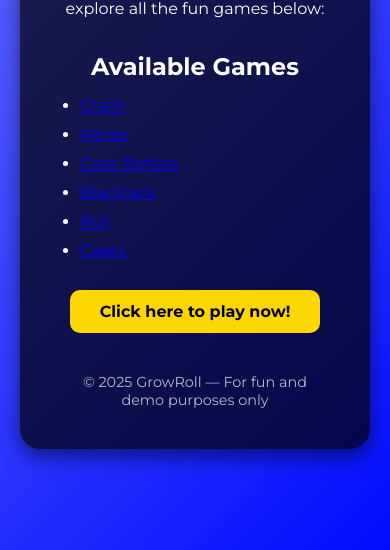
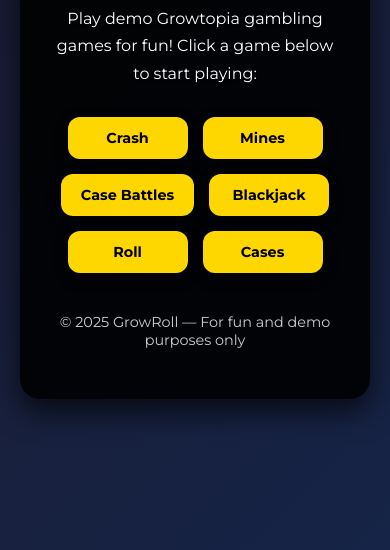
Before and after one commit to playgrowroll/playgrowroll.github.io, a plain HTML site: page index.html in a window 390 px wide. Shown: the part 294-844 px from the top of the page. Drawn offline with Linux system fonts and the light colour scheme.

Commit message:
Update index.html

```diff
--- a/index.html
+++ b/index.html
@@ -9,12 +9,12 @@
   <meta name="robots" content="index, follow">
   <link href="https://fonts.googleapis.com/css2?family=Montserrat:wght@400;600;700&display=swap" rel="stylesheet">
 
-  <!-- JSON-LD structured data for WebPage and FAQ -->
+  <!-- JSON-LD structured data for WebPage, Games and FAQ -->
   <script type="application/ld+json">
   {
     "@context": "https://schema.org",
     "@type": "WebPage",
-    "name": "GrowRoll Demo",
+    "name": "GrowRoll",
     "url": "https://playgrowroll.github.io/",
     "description": "Play demo Growtopia gambling games including Crash, Mines, Case Battles, Blackjack, Roll, and Cases.",
     "publisher": {
@@ -24,27 +24,66 @@
     "mainEntity": [
       {
         "@type": "Game",
-        "name": "Crash"
+        "name": "Crash",
+        "url": "https://growroll.bot.nu/crash"
       },
       {
         "@type": "Game",
-        "name": "Mines"
+        "name": "Mines",
+        "url": "https://growroll.bot.nu/mines"
       },
       {
         "@type": "Game",
-        "name": "Case Battles"
+        "name": "Case Battles",
+        "url": "https://growroll.bot.nu/battles"
       },
       {
         "@type": "Game",
-        "name": "Blackjack"
+        "name": "Blackjack",
+        "url": "https://growroll.bot.nu/blackjack"
       },
       {
         "@type": "Game",
-        "name": "Roll"
+        "name": "Roll",
+        "url": "https://growroll.bot.nu/roll"
       },
       {
         "@type": "Game",
-        "name": "Cases"
+        "name": "Cases",
+        "url": "https://growroll.bot.nu/unbox"
+      }
+    ]
+  }
+  </script>
+
+  <script type="application/ld+json">
+  {
+    "@context": "https://schema.org",
+    "@type": "FAQPage",
+    "mainEntity": [
+      {
+        "@type": "Question",
+        "name": "What is GrowRoll?",
+        "acceptedAnswer": {
+          "@type": "Answer",
+          "text": "GrowRoll is a demo Growtopia gambling website where you can try games like Crash, Mines, Case Battles, Blackjack, Roll, and Cases for fun."
+        }
+      },
+      {
+        "@type": "Question",
+        "name": "Do I need real money to play?",
+        "acceptedAnswer": {
+          "@type": "Answer",
+          "text": "No, GrowRoll is fully for fun and testing purposes. No deposits or withdrawals are required."
+        }
+      },
+      {
+        "@type": "Question",
+        "name": "Which games are available?",
+        "acceptedAnswer": {
+          "@type": "Answer",
+          "text": "Crash, Mines, Case Battles, Blackjack, Roll, and Cases."
+        }
       }
     ]
   }
@@ -59,23 +98,23 @@
     }
 
     body {
-      background: linear-gradient(135deg, #6B73FF 0%, #000DFF 100%);
+      background: linear-gradient(135deg, #1a1a2e 0%, #162447 100%);
       color: #fff;
       min-height: 100vh;
       display: flex;
       justify-content: center;
       align-items: center;
-      text-align: center;
       padding: 20px;
     }
 
     .container {
-      background: rgba(0,0,0,0.7);
-      padding: 40px;
+      background: rgba(0,0,0,0.9);
+      padding: 50px 30px;
       border-radius: 20px;
-      max-width: 600px;
+      max-width: 750px;
       width: 100%;
-      box-shadow: 0 8px 20px rgba(0,0,0,0.5);
+      box-shadow: 0 12px 30px rgba(0,0,0,0.7);
+      text-align: center;
       animation: fadeIn 1s ease-in-out;
     }
 
@@ -85,89 +124,80 @@
     }
 
     h1 {
-      font-size: 2.5rem;
+      font-size: 3rem;
       margin-bottom: 20px;
-    }
-
-    h2 {
-      font-size: 1.8rem;
-      margin-bottom: 15px;
+      text-shadow: 2px 2px 5px rgba(0,0,0,0.7);
     }
 
     p {
-      font-size: 1.1rem;
+      font-size: 1.2rem;
       margin-bottom: 30px;
-      line-height: 1.6;
+      line-height: 1.7;
+      text-shadow: 1px 1px 3px rgba(0,0,0,0.5);
     }
 
-    ul {
-      text-align: left;
-      margin-bottom: 30px;
-      padding-left: 20px;
+    .games {
+      display: flex;
+      flex-wrap: wrap;
+      justify-content: center;
+      gap: 15px;
+      margin-bottom: 40px;
     }
 
-    ul li {
-      margin-bottom: 10px;
-      font-weight: 500;
-    }
-
-    .btn {
-      display: inline-block;
+    .game-btn {
       background: #FFD700;
       color: #000;
       font-weight: 700;
-      padding: 15px 40px;
-      border-radius: 10px;
+      padding: 15px 30px;
+      border-radius: 12px;
       text-decoration: none;
-      transition: all 0.3s ease;
-    }
-
-    .btn:hover {
-      background: #FFC200;
-      transform: translateY(-3px);
+      font-size: 1rem;
+      min-width: 140px;
+      text-align: center;
+      transition: all 0.3s ease, transform 0.3s ease;
       box-shadow: 0 5px 15px rgba(0,0,0,0.3);
     }
 
+    .game-btn:hover {
+      background: #FFC200;
+      transform: translateY(-4px) scale(1.05);
+      box-shadow: 0 10px 25px rgba(0,0,0,0.5);
+    }
+
     footer {
-      margin-top: 40px;
+      margin-top: 30px;
       font-size: 0.9rem;
-      opacity: 0.7;
+      opacity: 0.8;
     }
 
     @media (max-width: 480px) {
       h1 {
         font-size: 2rem;
       }
-      h2 {
-        font-size: 1.5rem;
-      }
       p {
         font-size: 1rem;
       }
-      .btn {
-        padding: 12px 30px;
+      .game-btn {
+        padding: 12px 20px;
+        font-size: 0.9rem;
+        min-width: 120px;
       }
     }
   </style>
 </head>
 <body>
   <main class="container">
-    <h1>Welcome to GrowRoll</h1>
-    <p>Try our fully demo Growtopia gambling website! Play and explore all the fun games below:</p>
+    <h1>Welcome to GrowRoll Demo</h1>
+    <p>Play demo Growtopia gambling games for fun! Click a game below to start playing:</p>
 
-    <section>
-      <h2>Available Games</h2>
-      <ul>
-        <li><a href="#crash" title="Play Crash game">Crash</a></li>
-        <li><a href="#mines" title="Play Mines game">Mines</a></li>
-        <li><a href="#case-battles" title="Play Case Battles">Case Battles</a></li>
-        <li><a href="#blackjack" title="Play Blackjack game">Blackjack</a></li>
-        <li><a href="#roll" title="Play Roll game">Roll</a></li>
-        <li><a href="#cases" title="Play Cases game">Cases</a></li>
-      </ul>
-    </section>
-
-    <a href="https://growroll.bot.nu/" class="btn" target="_blank" rel="noopener">Click here to play now!</a>
+    <div class="games">
+      <a href="https://growroll.bot.nu/crash" class="game-btn" target="_blank" rel="noopener">Crash</a>
+      <a href="https://growroll.bot.nu/mines" class="game-btn" target="_blank" rel="noopener">Mines</a>
+      <a href="https://growroll.bot.nu/battles" class="game-btn" target="_blank" rel="noopener">Case Battles</a>
+      <a href="https://growroll.bot.nu/blackjack" class="game-btn" target="_blank" rel="noopener">Blackjack</a>
+      <a href="https://growroll.bot.nu/roll" class="game-btn" target="_blank" rel="noopener">Roll</a>
+      <a href="https://growroll.bot.nu/unbox" class="game-btn" target="_blank" rel="noopener">Cases</a>
+    </div>
 
     <footer>
       &copy; 2025 GrowRoll — For fun and demo purposes only
```
